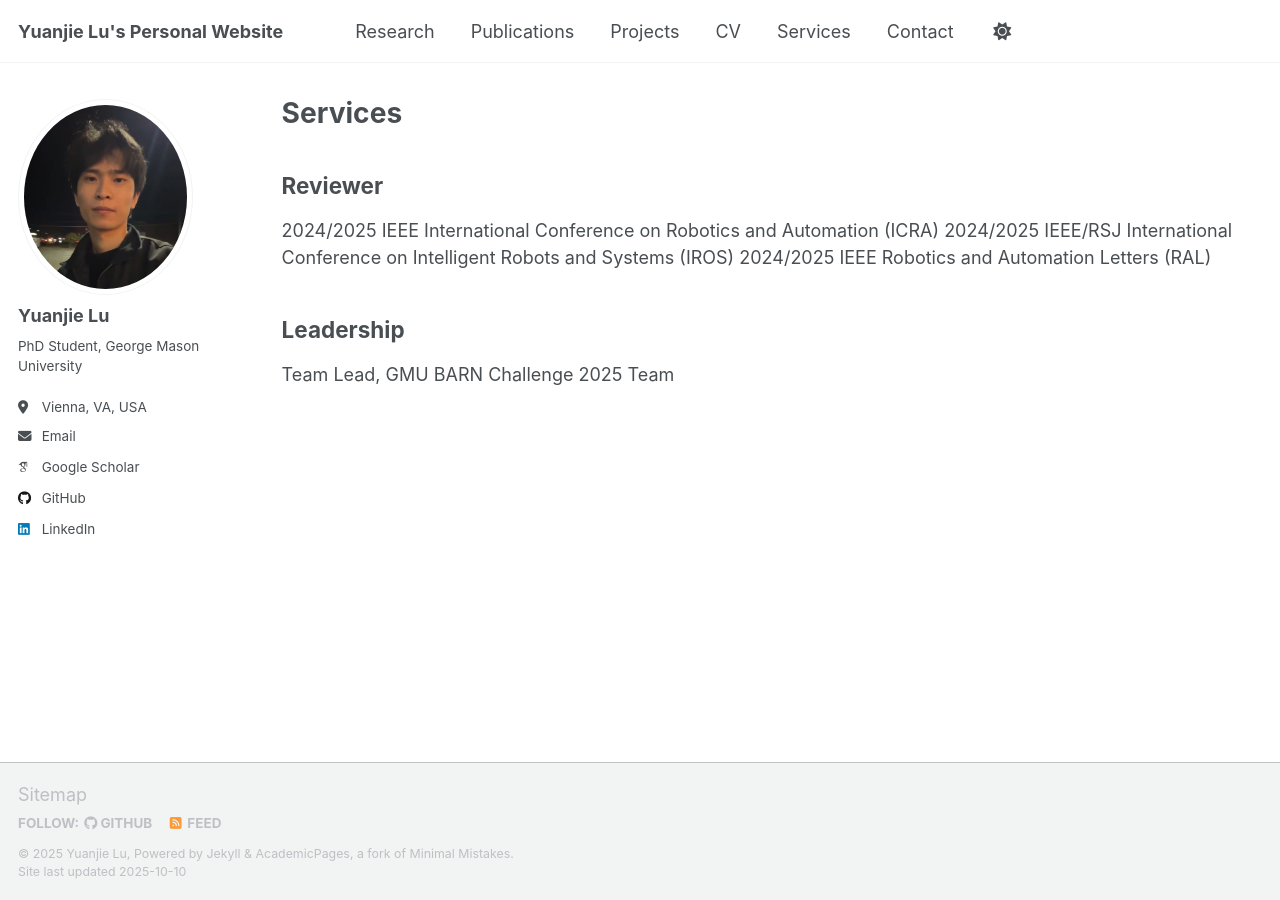
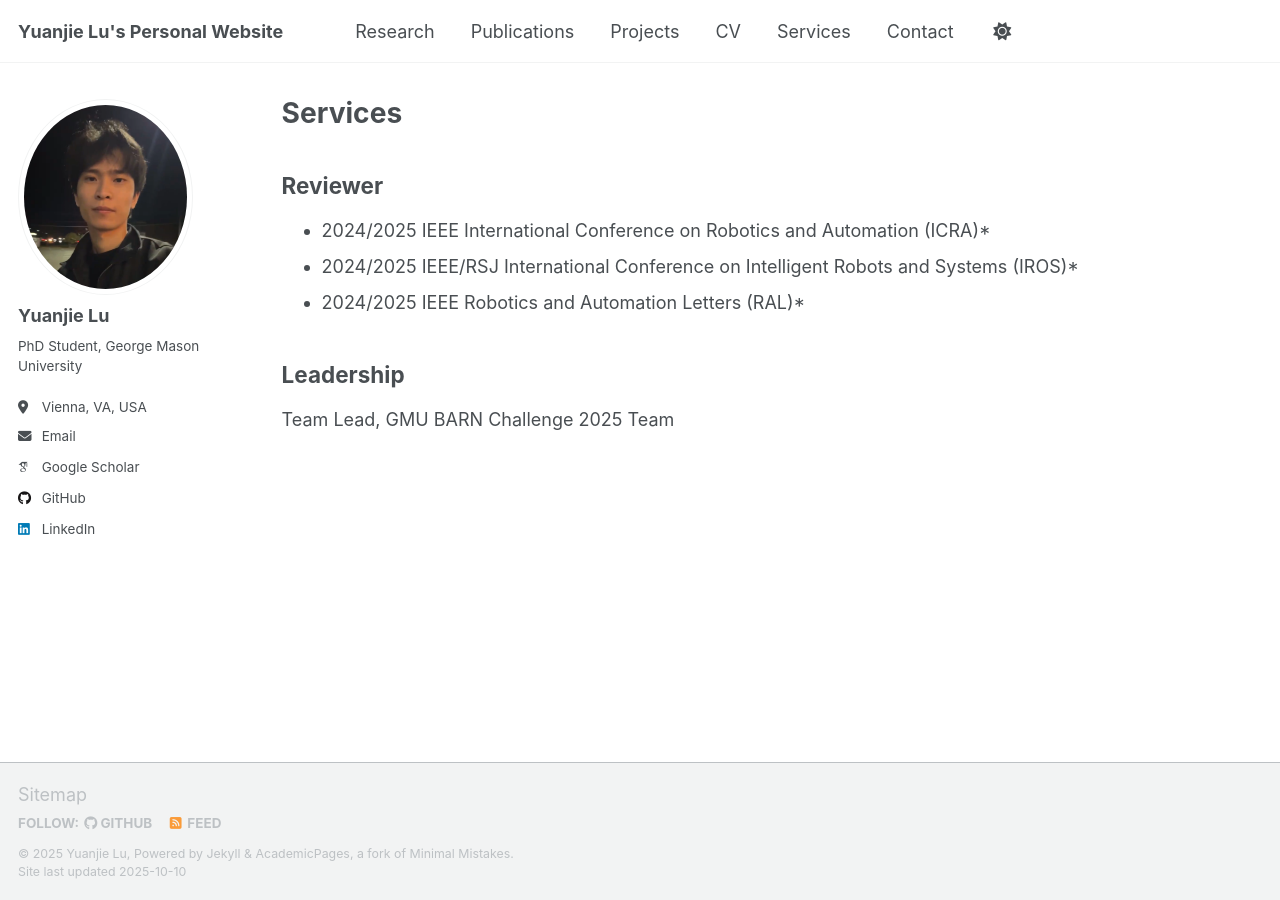
Before and after one commit to yuanjielu-64/yuanjielu-64.github.io, a Jekyll site: the page built from _pages/Services.md, in a window 1280 px wide. Built offline with Jekyll 4.4.1, drawn with Linux system fonts in a browser that asks for light colours; some web fonts are replaced; a script that is not in the unit is left out.

```diff
--- a/_pages/Services.md
+++ b/_pages/Services.md
@@ -7,9 +7,9 @@ author_profile: true
 
 ## Reviewer
 
-2024/2025 IEEE International Conference on Robotics and Automation (ICRA)
-2024/2025 IEEE/RSJ International Conference on Intelligent Robots and Systems (IROS)
-2024/2025 IEEE Robotics and Automation Letters (RAL)
+* 2024/2025 IEEE International Conference on Robotics and Automation (ICRA)*
+* 2024/2025 IEEE/RSJ International Conference on Intelligent Robots and Systems (IROS)*
+* 2024/2025 IEEE Robotics and Automation Letters (RAL)*
 
 ## Leadership
 
```
